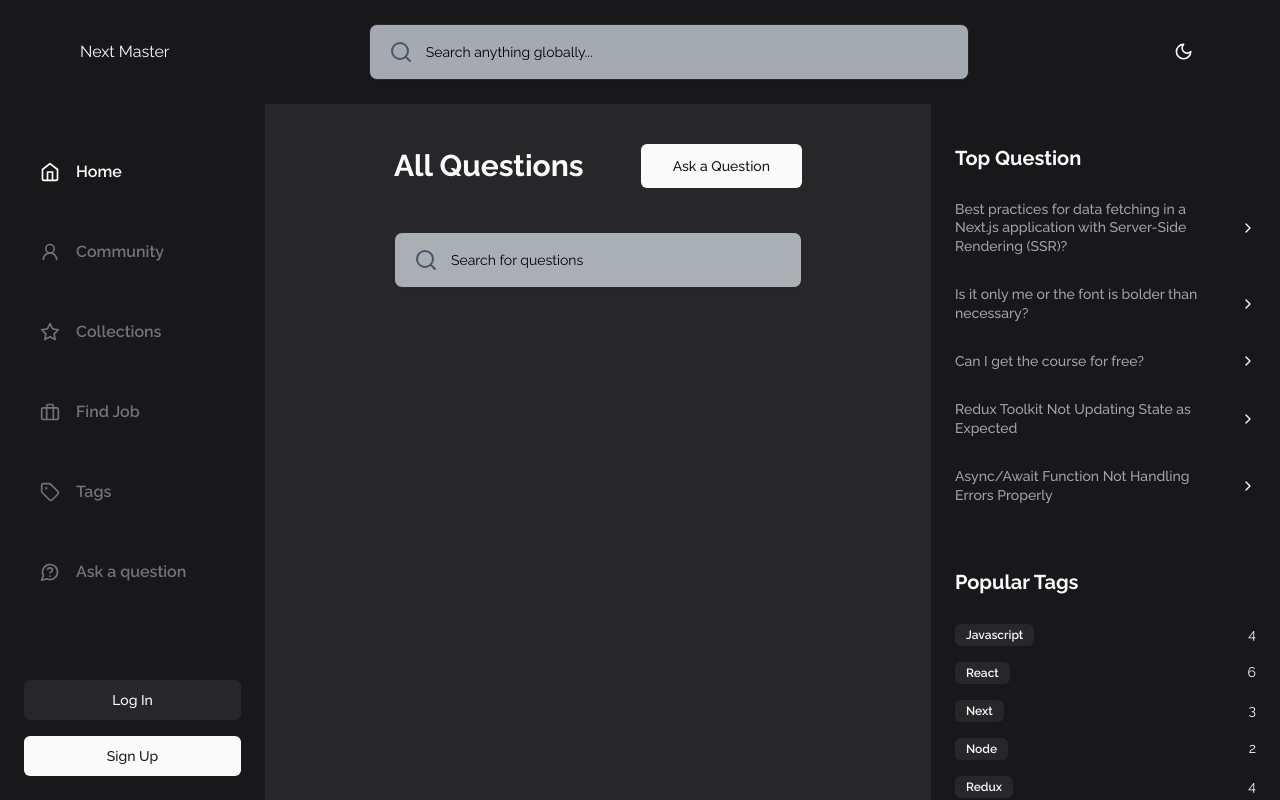
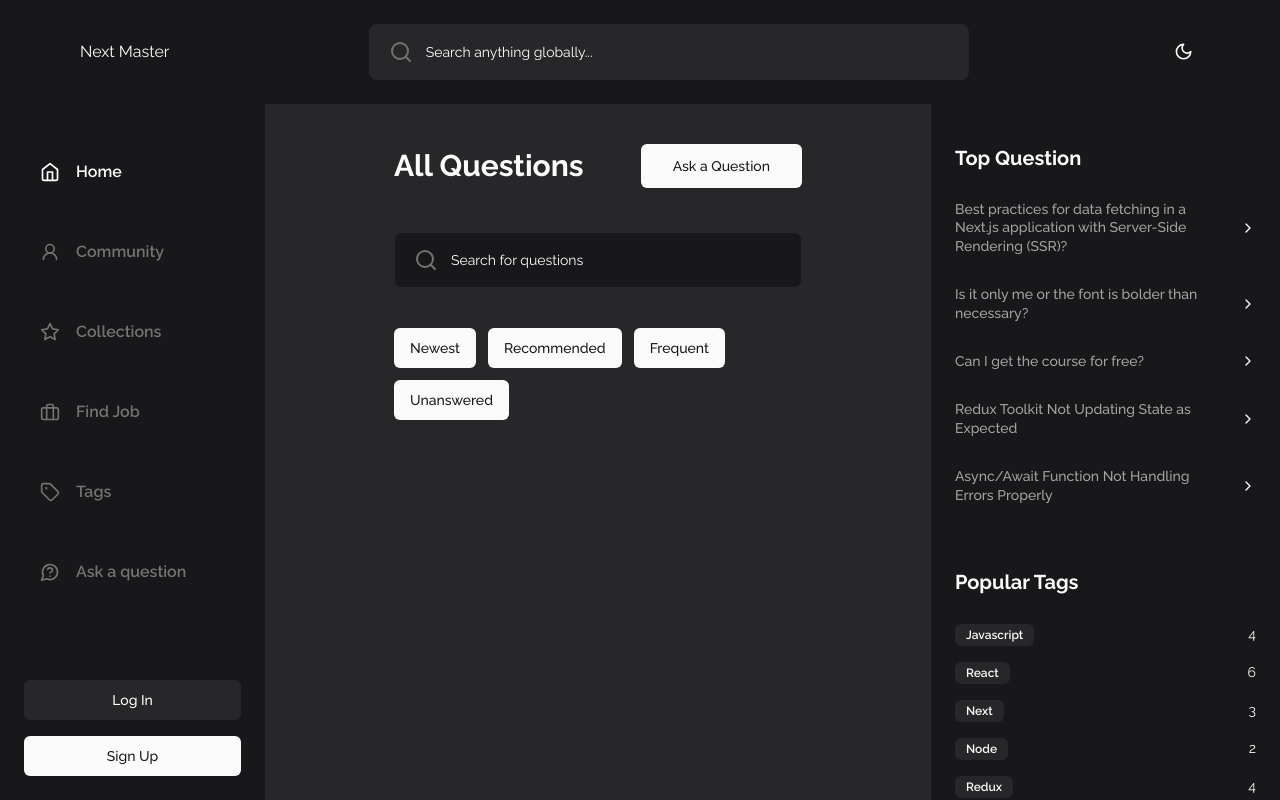
Before and after one commit to waelmando0/dev-community, a Next.js app: page / in a window 1280 px wide. Built offline with nearby package versions, Linux system fonts and the light colour scheme; no server answers.

Commit message:
create Home filter component

```diff
--- a/app/(root)/(routes)/page.tsx
+++ b/app/(root)/(routes)/page.tsx
@@ -2,6 +2,7 @@ import Filter from '@/components/shared/filter';
 import LocalSearchBar from '@/components/shared/search/local-searchbar';
 import { Button } from '@/components/ui/button';
 import { HomePageFilters } from '@/constants/filter';
+import HomeFilters from '@/components/home/home-filters';
 import Link from 'next/link';
 import React from 'react';
 
@@ -21,6 +22,7 @@ const Home = () => {
 					containerClasses='hidden max-md:flex'
 				/>
 			</div>
+			<HomeFilters />
 		</>
 	);
 };
--- /dev/null
+++ b/components/home/home-filters.tsx
@@ -0,0 +1,26 @@
+'use client';
+
+import React, { useState } from 'react';
+import { cn } from '../../lib/utils';
+import { Button } from '..//ui/button';
+import { HomePageFilters } from '../../constants/filter';
+import { useRouter, useSearchParams } from 'next/navigation';
+
+const HomeFilters = () => {
+	const searchParams = useSearchParams();
+	const router = useRouter();
+
+	const [active, setActive] = useState('');
+
+	return (
+		<div className='mt-10 hidden flex-wrap gap-3 md:flex'>
+			{HomePageFilters.map((item) => (
+				<Button key={item.value} className={cn(active === item.value)}>
+					{item.name}
+				</Button>
+			))}
+		</div>
+	);
+};
+
+export default HomeFilters;
--- a/components/shared/search/global-search.tsx
+++ b/components/shared/search/global-search.tsx
@@ -5,10 +5,10 @@ import React from 'react';
 const GlobalSearch = () => {
 	return (
 		<div className='relative w-full max-w-[600px] max-lg:hidden'>
-			<Search className='absolute left-5 top-4 h-6 w-6 text-slate-600' />
+			<Search className='absolute left-5 top-4 h-6 w-6 text-slate-600 dark:text-neutral-500' />
 			<Input
 				placeholder='Search anything globally...'
-				className='flex w-full bg-slate-200/70 rounded-lg border  px-3 h-14 shadow-sm transition-colors  placeholder:text-black focus-visible:outline-none focus-visible:ring-1 focus-visible:ring-ring disabled:cursor-not-allowed disabled:opacity-50 pl-14'
+				className='flex w-full bg-slate-200/70 dark:bg-secondary dark:placeholder:text-white rounded-lg border  px-3 h-14 shadow-sm transition-colors  placeholder:text-black focus-visible:outline-none focus-visible:ring-1 focus-visible:ring-ring disabled:cursor-not-allowed disabled:opacity-50 pl-14'
 			/>
 		</div>
 	);
--- a/components/shared/search/local-searchbar.tsx
+++ b/components/shared/search/local-searchbar.tsx
@@ -11,12 +11,12 @@ interface LocalSearchBarProps {
 const LocalSearchBar = ({ placeholder }: LocalSearchBarProps) => {
 	return (
 		<div className='relative w-full'>
-			<Search className='absolute left-5 top-4 h-6 w-6 text-slate-600' />
+			<Search className='absolute left-5 top-4 h-6 w-6 text-slate-600 dark:text-neutral-500' />
 			<Input
 				type='text'
 				placeholder={placeholder}
 				onChange={() => {}}
-				className='flex w-full bg-slate-200/70 rounded-lg border  px-3 h-14 shadow-sm transition-colors  placeholder:text-black focus-visible:outline-none focus-visible:ring-1 focus-visible:ring-ring disabled:cursor-not-allowed disabled:opacity-50 pl-14'
+				className='flex w-full bg-slate-200/70 dark:bg-zinc-900 dark:placeholder:text-white rounded-lg border  px-3 h-14 shadow-sm transition-colors  placeholder:text-black focus-visible:outline-none focus-visible:ring-1 focus-visible:ring-ring disabled:cursor-not-allowed disabled:opacity-50 pl-14'
 			/>
 		</div>
 	);
```
